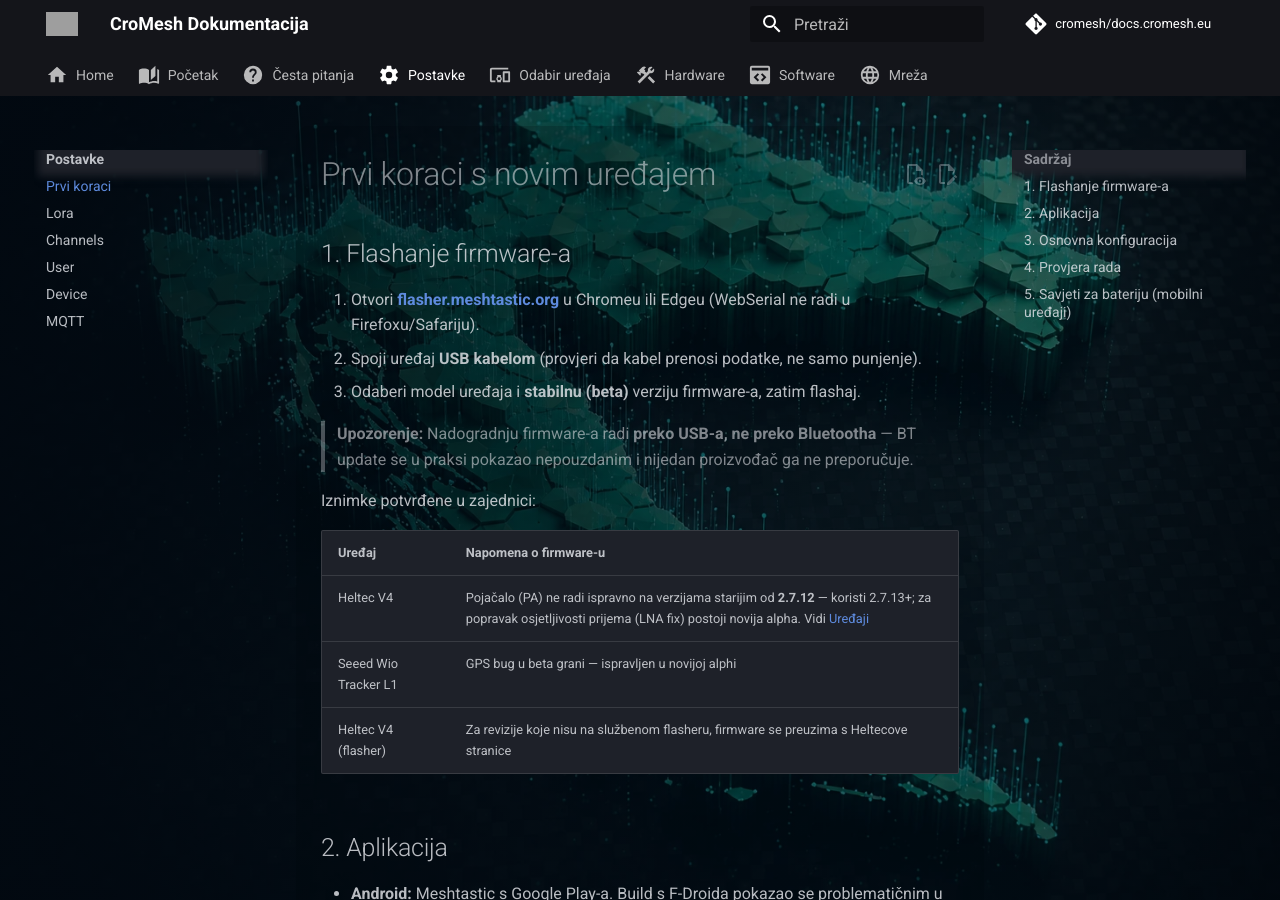
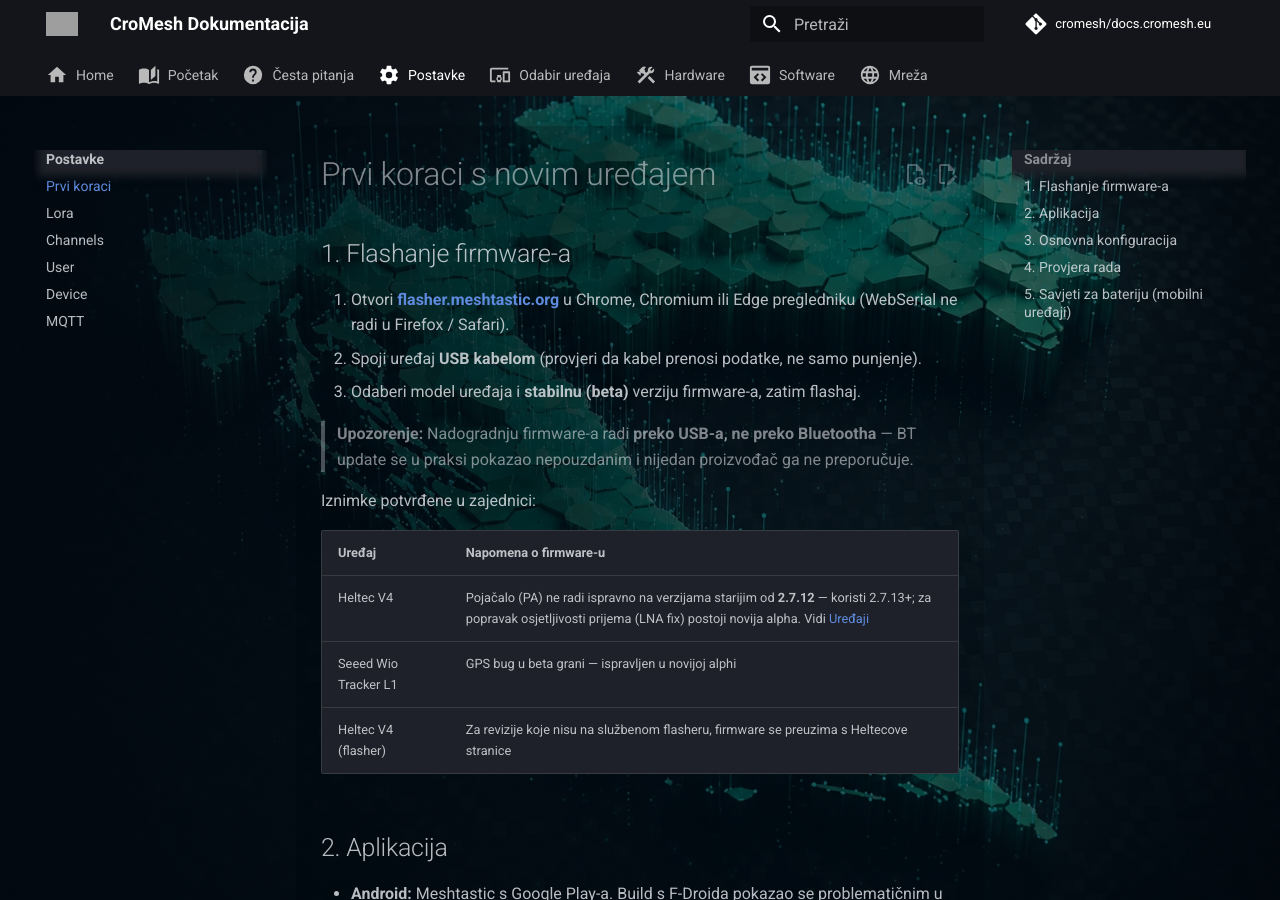
Before and after one commit to cromesh/docs.cromesh.eu, an MkDocs documentation site: the page built from docs/postavke/prvi-koraci.md, in a window 1280 px wide and 900 px high. Built offline with MkDocs 1.6.1 and Material for MkDocs 9.7.7, drawn with Linux system fonts in a browser that asks for light colours; comment, search, counter and statistics services are not loaded; grey boxes are pictures that could not be loaded.

Commit message:
docs: minor fix browsers compatibility grammar in Prvi koraci

```diff
--- a/docs/postavke/prvi-koraci.md
+++ b/docs/postavke/prvi-koraci.md
@@ -7,8 +7,8 @@
 
 ## 1. Flashanje firmware-a
 
-1. Otvori **[flasher.meshtastic.org](https://flasher.meshtastic.org)** u Chromeu ili
-   Edgeu (WebSerial ne radi u Firefoxu/Safariju).
+1. Otvori **[flasher.meshtastic.org](https://flasher.meshtastic.org)** u Chrome,
+   Chromium ili Edge pregledniku (WebSerial ne radi u Firefox / Safari).
 2. Spoji uređaj **USB kabelom** (provjeri da kabel prenosi podatke, ne samo punjenje).
 3. Odaberi model uređaja i **stabilnu (beta)** verziju firmware-a, zatim flashaj.
 
```
